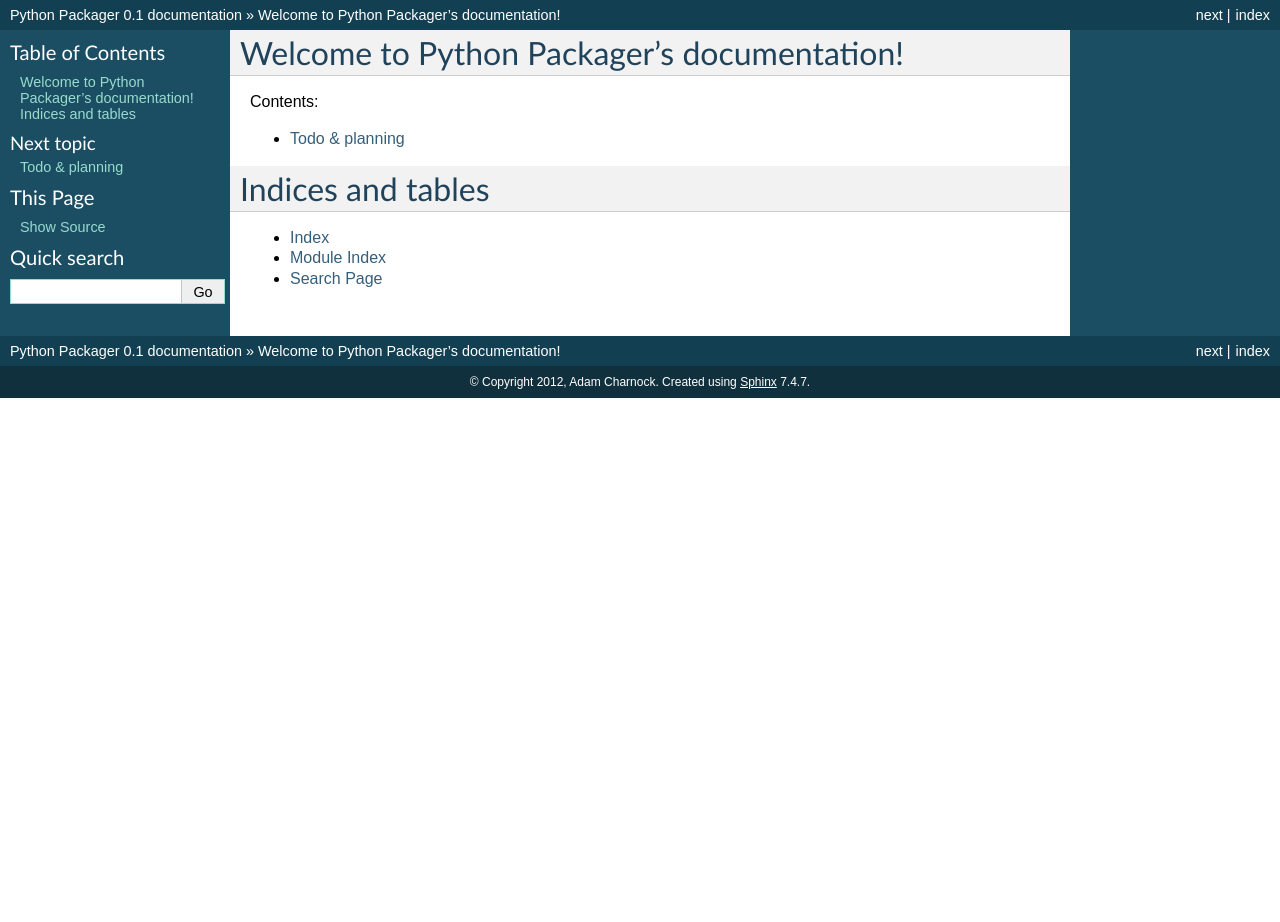
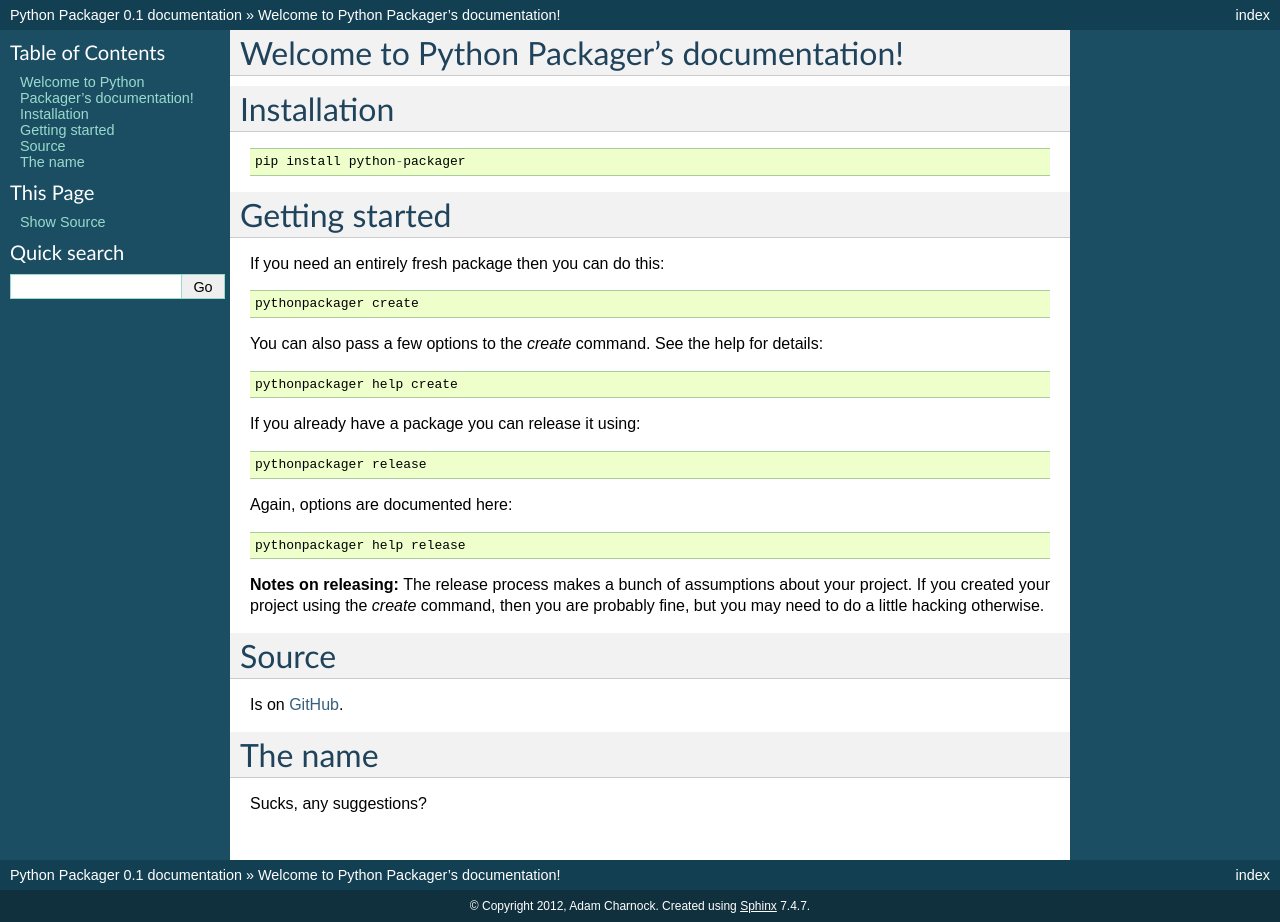
Before and after one commit to adamcharnock/seed, a Sphinx documentation site: the page built from docs/index.rst, in a window 1280 px wide. Built offline with Sphinx 7.4.7, drawn with Linux system fonts in a browser that asks for light colours; before the commit the page ends 900 px from its top, so only the background shows below that.

Commit message:
Updates to the docs

```diff
--- a/README.rst
+++ b/README.rst
@@ -0,0 +1,6 @@
+Documentation
+=============
+
+Documentation can be found here:
+
+http://python-packager.readthedocs.org
--- a/docs/index.rst
+++ b/docs/index.rst
@@ -6,18 +6,49 @@
 Welcome to Python Packager's documentation!
 ===========================================
 
-Contents:
-
 .. toctree::
    :maxdepth: 2
 
-   todo
+
+Installation
+============
+
+::
+
+    pip install python-packager
+
+Getting started
+===============
+
+If you need an entirely fresh package then you can do this::
+
+    pythonpackager create
+
+You can also pass a few options to the `create` command. See the help for details::
+
+    pythonpackager help create
 
 
+If you already have a package you can release it using::
 
-Indices and tables
-==================
+    pythonpackager release
 
-* :ref:`genindex`
-* :ref:`modindex`
-* :ref:`search`
+Again, options are documented here::
+
+    pythonpackager help release
+
+**Notes on releasing:** The release process makes a bunch of assumptions
+about your project. If you created your project using the `create` command,
+then you are probably fine, but you may need to do a little hacking otherwise.
+
+Source
+======
+
+Is on GitHub_.
+
+The name
+========
+
+Sucks, any suggestions?
+
+.. _GitHub: https://github.com/adamcharnock/python-packager
```
Also changed, not shown: docs/todo.rst (+5 -5 lines).
